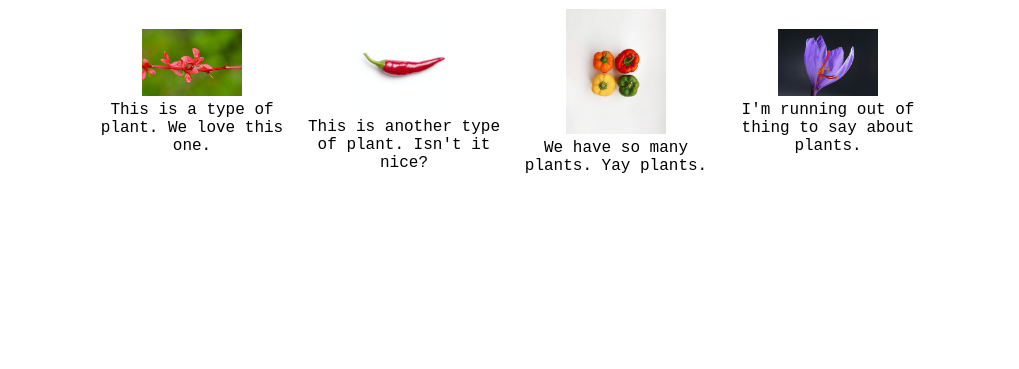
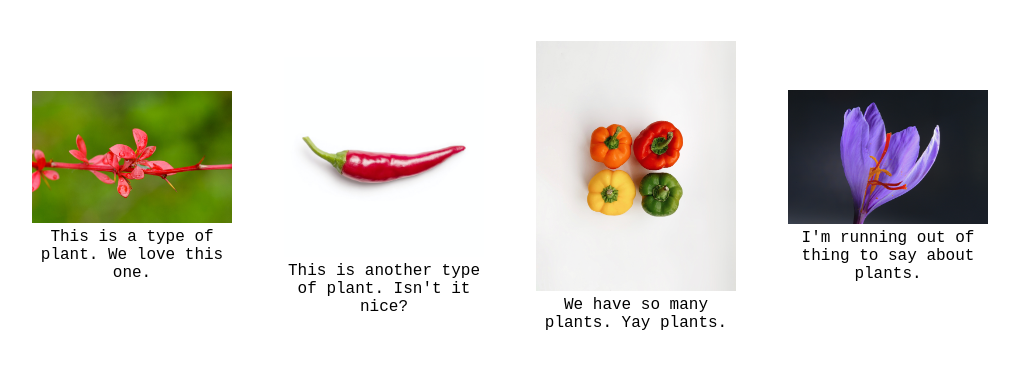
Before and after one commit to CaolanCode/The-Odin-Project, a plain HTML site: page Flex/exercise4.html in a window 1280 px wide. Shown: the part 41-410 px from the top of the page, without its empty margins (130-1149 px from the left). Drawn offline with Linux system fonts and the light colour scheme.

Commit message:
final commit of exercise four style sheet to meet spec

```diff
--- a/Flex/exercise4.css
+++ b/Flex/exercise4.css
@@ -7,15 +7,16 @@
     text-align: center;
     font-size: 34px;
     font-weight: 700;
+    padding-bottom: 32px;
 }
 .images > .barberry > img, .images > .chilli > img, .images > .pepper > img, .images > .saffron > img{
-    width: 100px;
+    width: 200px;
     height: auto;
 }
 .images{
     display: flex;
     padding: 12px;
-    gap: 12px;
+    gap: 52px;
     align-items: center;
     justify-content: center;
 }
```
